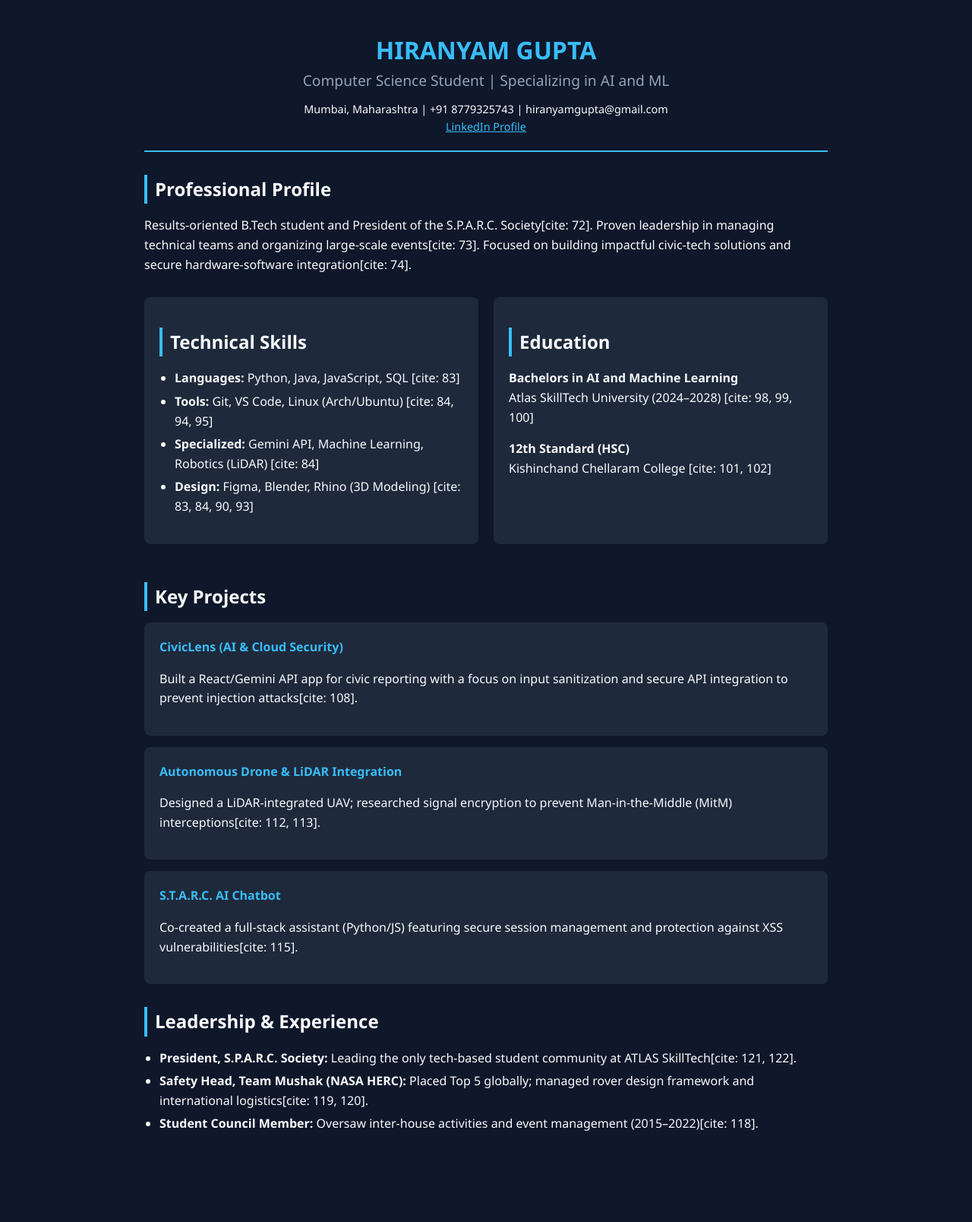
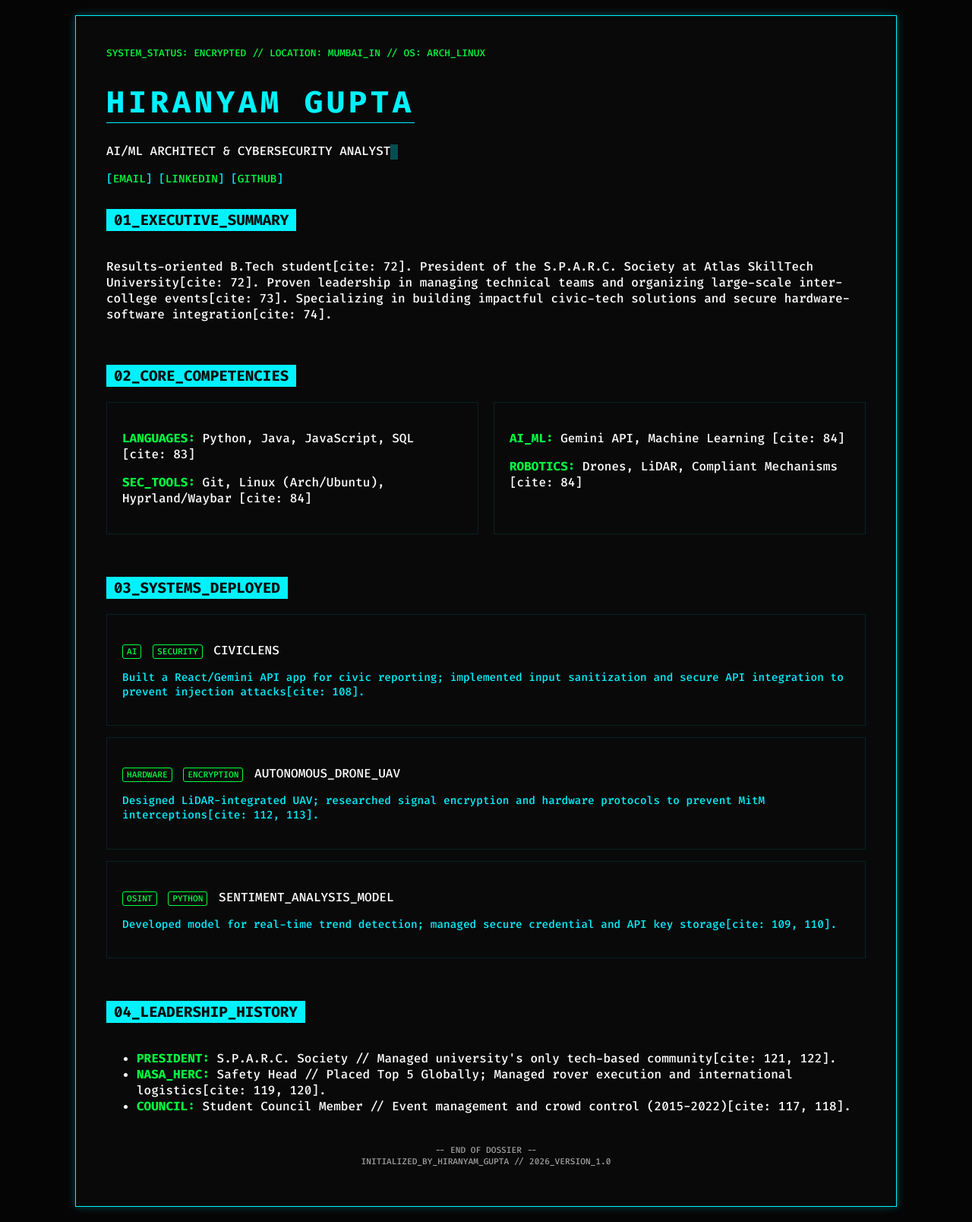
Before and after one commit to Hiranyam1003/Experiment-6, a Flask app: page /resume in a window 1280 px wide. Shown: the whole page at 76% size. Before the commit the page ends 1488 px from the top, so only its background shows below. Run offline with Flask 3, Linux system fonts and the light colour scheme.

Commit message:
resum update

```diff
--- a/templates/resume.html
+++ b/templates/resume.html
@@ -3,113 +3,188 @@
 <head>
     <meta charset="UTF-8">
     <meta name="viewport" content="width=device-width, initial-scale=1.0">
-    <title>Hiranyam Gupta | Resume</title>
+    <title>HIRANYAM GUPTA // SECURE_DOSSIER</title>
     <style>
+        @import url('https://fonts.googleapis.com/css2?family=Fira+Code:wght@300;500;700&display=swap');
+
         :root {
-            --bg-color: #0f172a;
-            --card-bg: #1e293b;
-            --accent-color: #38bdf8;
-            --text-main: #f8fafc;
-            --text-muted: #94a3b8;
+            --neon-blue: #00f2ff;
+            --deep-bg: #050505;
+            --terminal-green: #00ff41;
+            --text-gray: #a0a0a0;
+            --border-glow: 0 0 10px rgba(0, 242, 255, 0.3);
         }
+
         body {
-            font-family: 'Segoe UI', Tahoma, Geneva, Verdana, sans-serif;
-            background-color: var(--bg-color);
-            color: var(--text-main);
-            line-height: 1.6;
+            background-color: var(--deep-bg);
+            color: var(--neon-blue);
+            font-family: 'Fira Code', monospace;
             margin: 0;
-            padding: 40px 20px;
+            padding: 20px;
+            display: flex;
+            justify-content: center;
+            overflow-x: hidden;
         }
-        .container {
-            max-width: 900px;
-            margin: auto;
+
+        .terminal-window {
+            width: 100%;
+            max-width: 1000px;
+            border: 1px solid var(--neon-blue);
+            box-shadow: var(--border-glow);
+            padding: 40px;
+            background: rgba(10, 10, 10, 0.95);
+            position: relative;
         }
-        header {
-            text-align: center;
-            border-bottom: 2px solid var(--accent-color);
-            padding-bottom: 20px;
+
+        .header-glitch {
+            font-size: 2.5rem;
+            font-weight: 700;
+            text-transform: uppercase;
+            letter-spacing: 5px;
+            margin-bottom: 10px;
+            border-bottom: 1px solid var(--neon-blue);
+            display: inline-block;
+        }
+
+        .status-bar {
+            font-size: 0.8rem;
+            color: var(--terminal-green);
             margin-bottom: 30px;
+            text-transform: uppercase;
         }
-        h1 { margin: 0; color: var(--accent-color); text-transform: uppercase; }
-        .subtitle { font-size: 1.2rem; color: var(--text-muted); }
-        .contact-info { margin-top: 10px; font-size: 0.9rem; }
 
-        section { margin-bottom: 30px; }
-        h2 { border-left: 4px solid var(--accent-color); padding-left: 10px; font-size: 1.5rem; margin-bottom: 15px; }
+        section { margin-bottom: 40px; }
 
-        .grid { display: grid; grid-template-columns: 1fr 1fr; gap: 20px; }
-        .card { background: var(--card-bg); padding: 20px; border-radius: 8px; }
+        h2 {
+            font-size: 1.2rem;
+            color: var(--deep-bg);
+            background: var(--neon-blue);
+            display: inline-block;
+            padding: 2px 10px;
+            margin-bottom: 20px;
+        }
 
-        .project-title { font-weight: bold; color: var(--accent-color); display: block; }
-        .tag { font-size: 0.8rem; background: #0ea5e9; color: white; padding: 2px 8px; border-radius: 4px; margin-right: 5px; }
+        .grid {
+            display: grid;
+            grid-template-columns: repeat(auto-fit, minmax(300px, 1fr));
+            gap: 20px;
+        }
 
-        ul { padding-left: 20px; }
-        li { margin-bottom: 5px; }
+        .data-card {
+            border: 1px solid rgba(0, 242, 255, 0.1);
+            padding: 20px;
+            transition: all 0.3s ease;
+            position: relative;
+        }
 
-        @media (max-width: 600px) { .grid { grid-template-columns: 1fr; } }
+        .data-card:hover {
+            border-color: var(--neon-blue);
+            background: rgba(0, 242, 255, 0.05);
+            transform: translateY(-5px);
+        }
+
+        .label { color: var(--terminal-green); font-weight: bold; }
+        .value { color: white; }
+
+        .tag {
+            font-size: 0.7rem;
+            border: 1px solid var(--terminal-green);
+            color: var(--terminal-green);
+            padding: 1px 5px;
+            margin-right: 5px;
+            border-radius: 3px;
+        }
+
+        .cursor {
+            display: inline-block;
+            width: 10px;
+            height: 20px;
+            background: var(--neon-blue);
+            animation: blink 1s infinite;
+            vertical-align: middle;
+        }
+
+        @keyframes blink { 50% { opacity: 0; } }
+
+        a { color: var(--terminal-green); text-decoration: none; }
+        a:hover { text-decoration: underline; }
+
+        /* Mobile Adjustments */
+        @media (max-width: 600px) {
+            .header-glitch { font-size: 1.5rem; }
+            .terminal-window { padding: 20px; }
+        }
     </style>
 </head>
 <body>
 
-<div class="container">
+<div class="terminal-window">
+    <div class="status-bar">SYSTEM_STATUS: ENCRYPTED // LOCATION: MUMBAI_IN // OS: ARCH_LINUX</div>
+
     <header>
-        <h1>Hiranyam Gupta</h1>
-        <div class="subtitle">Computer Science Student | Specializing in AI and ML</div>
-        <div class="contact-info">
-            Mumbai, Maharashtra | +91 8779325743 | hiranyamgupta@gmail.com <br>
-            <a href="https://www.linkedin.com/in/hiranyam-gupta/" style="color:var(--accent-color)">LinkedIn Profile</a>
-        </div>
+        <div class="header-glitch">HIRANYAM GUPTA</div>
+        <p class="value">AI/ML ARCHITECT & CYBERSECURITY ANALYST<span class="cursor"></span></p>
+        <p style="font-size: 0.9rem;">
+            [<a href="mailto:hiranyamgupta@gmail.com">EMAIL</a>]
+            [<a href="https://www.linkedin.com/in/hiranyam-gupta/">LINKEDIN</a>]
+            [<a href="#">GITHUB</a>]
+        </p>
     </header>
 
     <section>
-        <h2>Professional Profile</h2>
-        <p>Results-oriented B.Tech student and President of the S.P.A.R.C. Society[cite: 72]. Proven leadership in managing technical teams and organizing large-scale events[cite: 73]. Focused on building impactful civic-tech solutions and secure hardware-software integration[cite: 74].</p>
+        <h2>01_EXECUTIVE_SUMMARY</h2>
+        <p class="value">
+            Results-oriented B.Tech student[cite: 72]. President of the S.P.A.R.C. Society at Atlas SkillTech University[cite: 72].
+            Proven leadership in managing technical teams and organizing large-scale inter-college events[cite: 73].
+            Specializing in building impactful civic-tech solutions and secure hardware-software integration[cite: 74].
+        </p>
     </section>
 
-    <div class="grid">
-        <section class="card">
-            <h2>Technical Skills</h2>
-            <ul>
-                <li><strong>Languages:</strong> Python, Java, JavaScript, SQL [cite: 83]</li>
-                <li><strong>Tools:</strong> Git, VS Code, Linux (Arch/Ubuntu) [cite: 84, 94, 95]</li>
-                <li><strong>Specialized:</strong> Gemini API, Machine Learning, Robotics (LiDAR) [cite: 84]</li>
-                <li><strong>Design:</strong> Figma, Blender, Rhino (3D Modeling) [cite: 83, 84, 90, 93]</li>
-            </ul>
-        </section>
-
-        <section class="card">
-            <h2>Education</h2>
-            <p><strong>Bachelors in AI and Machine Learning</strong><br>
-            Atlas SkillTech University (2024–2028) [cite: 98, 99, 100]</p>
-            <p><strong>12th Standard (HSC)</strong><br>
-            Kishinchand Chellaram College [cite: 101, 102]</p>
-        </section>
-    </div>
-
     <section>
-        <h2>Key Projects</h2>
-        <div class="card" style="margin-bottom: 15px;">
-            <span class="project-title">CivicLens (AI & Cloud Security)</span>
-            <p>Built a React/Gemini API app for civic reporting with a focus on input sanitization and secure API integration to prevent injection attacks[cite: 108].</p>
-        </div>
-        <div class="card" style="margin-bottom: 15px;">
-            <span class="project-title">Autonomous Drone & LiDAR Integration</span>
-            <p>Designed a LiDAR-integrated UAV; researched signal encryption to prevent Man-in-the-Middle (MitM) interceptions[cite: 112, 113].</p>
-        </div>
-        <div class="card">
-            <span class="project-title">S.T.A.R.C. AI Chatbot</span>
-            <p>Co-created a full-stack assistant (Python/JS) featuring secure session management and protection against XSS vulnerabilities[cite: 115].</p>
+        <h2>02_CORE_COMPETENCIES</h2>
+        <div class="grid">
+            <div class="data-card">
+                <p><span class="label">LANGUAGES:</span> <span class="value">Python, Java, JavaScript, SQL [cite: 83]</span></p>
+                <p><span class="label">SEC_TOOLS:</span> <span class="value">Git, Linux (Arch/Ubuntu), Hyprland/Waybar [cite: 84]</span></p>
+            </div>
+            <div class="data-card">
+                <p><span class="label">AI_ML:</span> <span class="value">Gemini API, Machine Learning [cite: 84]</span></p>
+                <p><span class="label">ROBOTICS:</span> <span class="value">Drones, LiDAR, Compliant Mechanisms [cite: 84]</span></p>
+            </div>
         </div>
     </section>
 
     <section>
-        <h2>Leadership & Experience</h2>
+        <h2>03_SYSTEMS_DEPLOYED</h2>
+        <div class="data-card" style="margin-bottom: 15px;">
+            <p><span class="tag">AI</span> <span class="tag">SECURITY</span> <span class="value">CIVICLENS</span></p>
+            <p style="font-size: 0.9rem;">Built a React/Gemini API app for civic reporting; implemented input sanitization and secure API integration to prevent injection attacks[cite: 108].</p>
+        </div>
+        <div class="data-card" style="margin-bottom: 15px;">
+            <p><span class="tag">HARDWARE</span> <span class="tag">ENCRYPTION</span> <span class="value">AUTONOMOUS_DRONE_UAV</span></p>
+            <p style="font-size: 0.9rem;">Designed LiDAR-integrated UAV; researched signal encryption and hardware protocols to prevent MitM interceptions[cite: 112, 113].</p>
+        </div>
+        <div class="data-card">
+            <p><span class="tag">OSINT</span> <span class="tag">PYTHON</span> <span class="value">SENTIMENT_ANALYSIS_MODEL</span></p>
+            <p style="font-size: 0.9rem;">Developed model for real-time trend detection; managed secure credential and API key storage[cite: 109, 110].</p>
+        </div>
+    </section>
+
+    <section>
+        <h2>04_LEADERSHIP_HISTORY</h2>
         <ul>
-            <li><strong>President, S.P.A.R.C. Society:</strong> Leading the only tech-based student community at ATLAS SkillTech[cite: 121, 122].</li>
-            <li><strong>Safety Head, Team Mushak (NASA HERC):</strong> Placed Top 5 globally; managed rover design framework and international logistics[cite: 119, 120].</li>
-            <li><strong>Student Council Member:</strong> Oversaw inter-house activities and event management (2015–2022)[cite: 118].</li>
+            <li class="value"><span class="label">PRESIDENT:</span> S.P.A.R.C. Society // Managed university's only tech-based community[cite: 121, 122].</li>
+            <li class="value"><span class="label">NASA_HERC:</span> Safety Head // Placed Top 5 Globally; Managed rover execution and international logistics[cite: 119, 120].</li>
+            <li class="value"><span class="label">COUNCIL:</span> Student Council Member // Event management and crowd control (2015-2022)[cite: 117, 118].</li>
         </ul>
     </section>
+
+    <footer>
+        <p style="text-align: center; color: var(--text-gray); font-size: 0.7rem;">
+            -- END OF DOSSIER --<br>
+            INITIALIZED_BY_HIRANYAM_GUPTA // 2026_VERSION_1.0
+        </p>
+    </footer>
 </div>
 
 </body>
```
